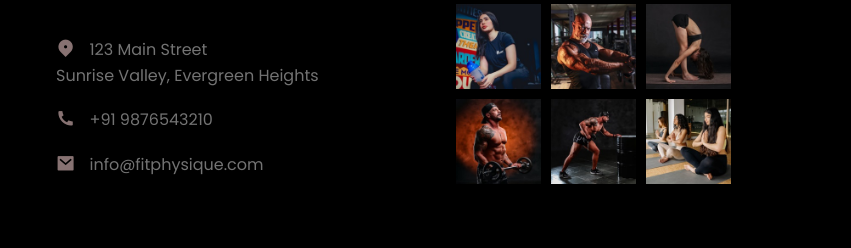
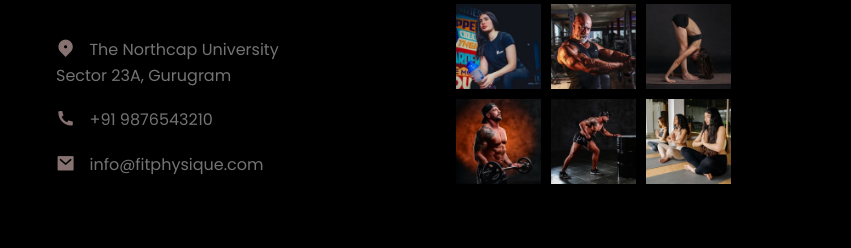
Before and after one commit to TanayKapoor21/Fitblast, a plain HTML site: page index.html in a window 1280 px wide. Shown: the part 5577-5825 px from the top of the page, 0-851 px from the left. Drawn offline with nearby package versions, Linux system fonts and the light colour scheme.

Commit message:
Update index.html

```diff
--- a/index.html
+++ b/index.html
@@ -371,7 +371,7 @@
             <li>
               <a href="#">
                 <span><i class="ri-map-pin-2-fill"></i></span>
-                123 Main Street<br />Sunrise Valley, Evergreen Heights
+                The Northcap University<br />Sector 23A, Gurugram
               </a>
             </li>
             <li>
```
